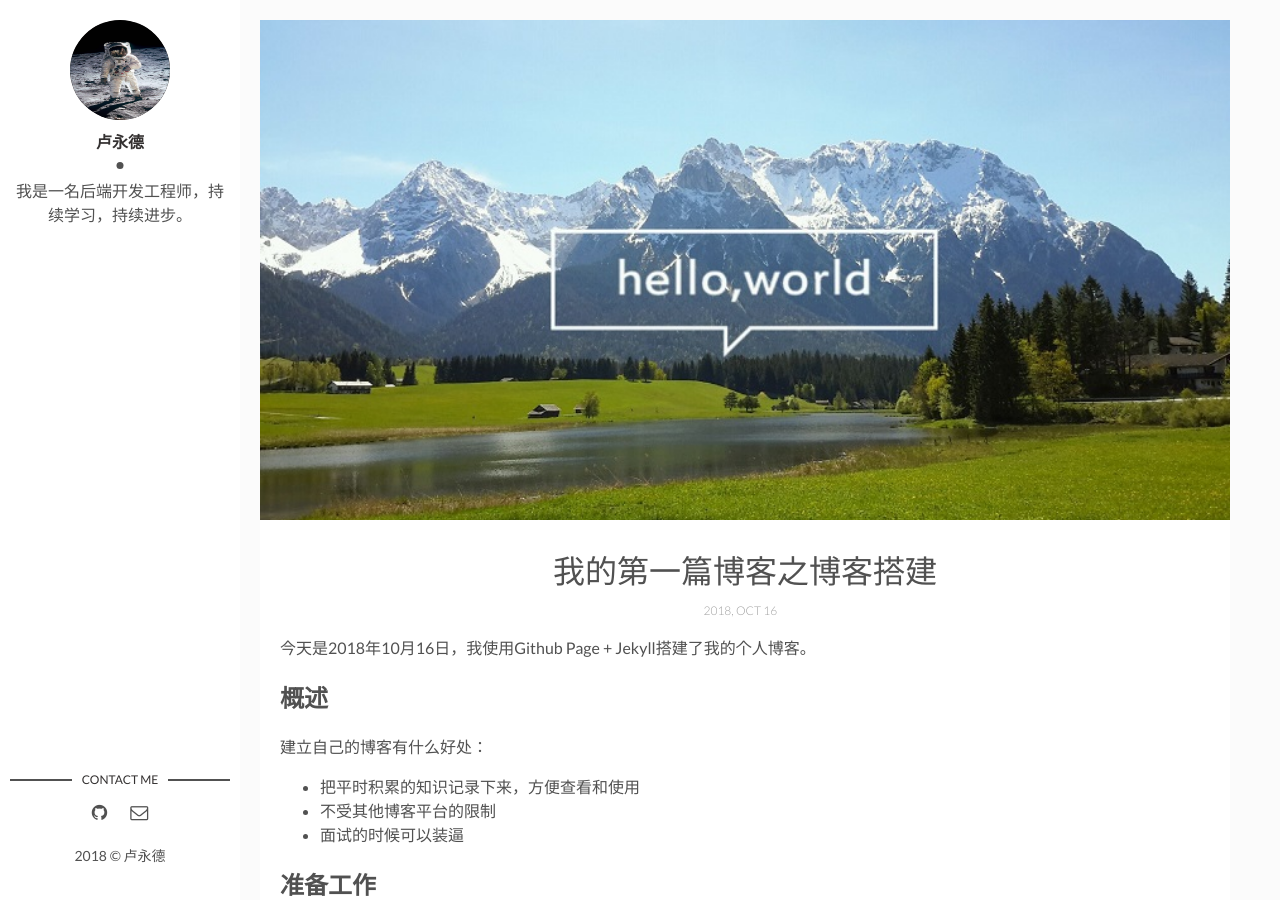
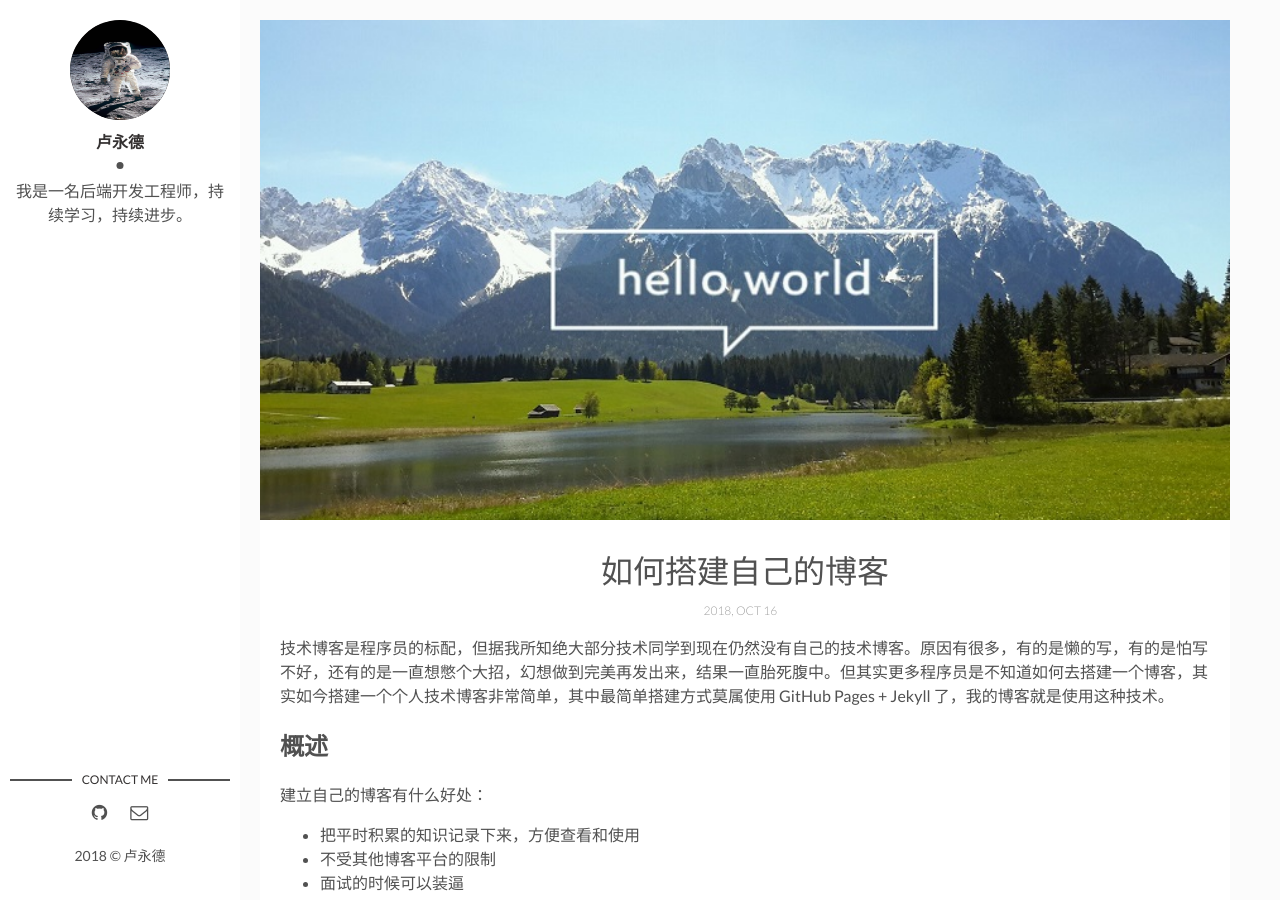
Before and after one commit to heiz1234/blog, a Jekyll site: the page built from _posts/2018-10-16-my-first-blog.markdown, in a window 1280 px wide and 900 px high. Built offline with Jekyll 4.4.1, drawn with Linux system fonts in a browser that asks for light colours; comment, search, counter and statistics services are not loaded; some of the changed text lies outside the part shown.

Commit message:
update layout

```diff
--- a/_layouts/post.html
+++ b/_layouts/post.html
@@ -20,11 +20,18 @@
         <div class="page-date"><span>{{page.date | date: '%Y, %b %d'}}&nbsp;&nbsp;&nbsp;&nbsp;</span></div>
       </header>
       {{content | markdownify}}
-	  <div class="page-tag">
+      <div class="page-footer">
+        <div class="page-share">
+          <a href="https://twitter.com/intent/tweet?text={{ page.title }}&url={{ site.url }}{{ page.url }}" title="Share on Twitter" rel="nofollow" target="_blank">Twitter</a>
+          <a href="https://facebook.com/sharer.php?u={{ site.url }}{{ page.url }}" title="Share on Facebook" rel="nofollow" target="_blank">Facebook</a>
+          <a href="https://plus.google.com/share?url={{ site.url }}{{ page.url }}" title="Share on Google+" rel="nofollow" target="_blank">Google+</a>
+        </div>
+        <div class="page-tag">
           {% for tag in page.tags %}
             <a href="{{site.baseurl}}/tags#{{tag}}" class="tag">&#35; {{ tag }}</a>
           {% endfor %}
         </div>
+      </div>
       {% include disqus.html %}
     </div> <!-- End Wrap Content -->
   </div> <!-- End Page Content -->
--- a/_posts/2018-10-16-my-first-blog.markdown
+++ b/_posts/2018-10-16-my-first-blog.markdown
@@ -1,14 +1,14 @@
 ---
 layout: post
-title: 我的第一篇博客之博客搭建
+title: 如何搭建自己的博客
 date: 2018-10-16 18:00
-description: 我的第一篇博客 # Add post description (optional)
+description: 如何搭建自己的博客 # Add post description (optional)
 img: hello-world.jpg # Add image post (optional)
 fig-caption: # Add figcaption (optional)
-tags: [生活]
+tags: [博客搭建]
 ---
 
-今天是2018年10月16日，我使用Github Page + Jekyll搭建了我的个人博客。
+技术博客是程序员的标配，但据我所知绝大部分技术同学到现在仍然没有自己的技术博客。原因有很多，有的是懒的写，有的是怕写不好，还有的是一直想憋个大招，幻想做到完美再发出来，结果一直胎死腹中。但其实更多程序员是不知道如何去搭建一个博客，其实如今搭建一个个人技术博客非常简单，其中最简单搭建方式莫属使用 GitHub Pages + Jekyll 了，我的博客就是使用这种技术。
 
 ## 概述
 建立自己的博客有什么好处：
--- a/index.html
+++ b/index.html
@@ -9,12 +9,9 @@
   {% endif %}
   <div class="post-content">
     <h2 class="post-title"><a href="{{post.url | prepend: site.baseurl}}">{{post.title}}</a></h2>
-    <p>{{ post.content | strip_html | truncatewords: 15 }}</p>
+    <p>{{ post.content | strip_html | slice: 50 }}</p>
     <span class="post-date">{{post.date | date: '%Y, %b %d'}}&nbsp;&nbsp;&nbsp;—&nbsp;</span>
     <span class="post-words">{% capture words %}{{ post.content | number_of_words }}{% endcapture %}{% unless words contains "-" %}{{ words | plus: 250 | divided_by: 250 | append: " minute read" }}{% endunless %}</span>
-	<span class="post-tags">{% for tag in page.tags %}
-            <a href="{{site.baseurl}}/tags#{{tag}}" class="tag">&#35; {{ tag }}</a>
-          {% endfor %}</span>
   </div>
 </article>
 {% endfor %}
```
